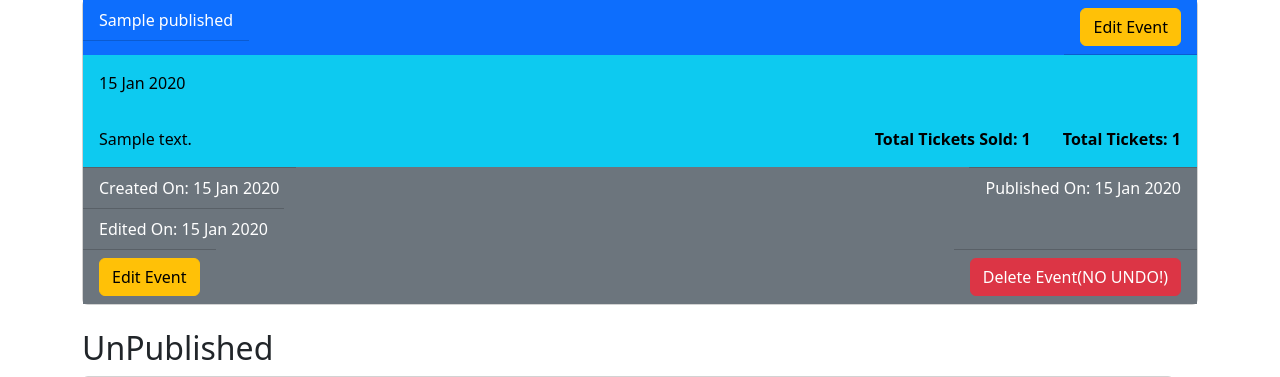
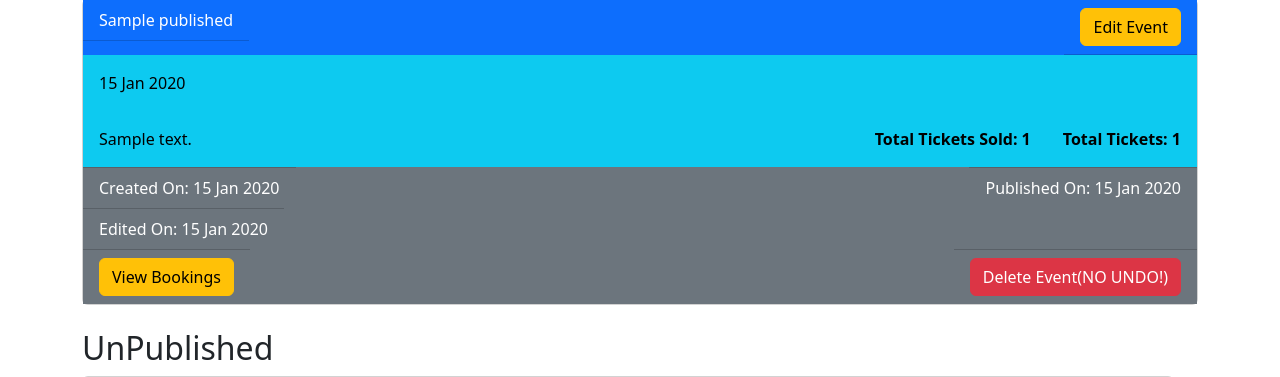
Before and after one commit to cskoster/db_web_midterm, a Node project: template views/organizerHome.ejs in a window 1280 px wide. Shown: the part 343-720 px from the top of the page. Run offline with Node 20 templates, Linux system fonts and the light colour scheme; the template is opened without the code that fills it: most values are stand-ins (such as "Sample title", 1, 10 or a date in 2020); some libraries are stand-ins or nearby versions.

Commit message:
buton works

```diff
--- a/views/organizerHome.ejs
+++ b/views/organizerHome.ejs
@@ -84,9 +84,9 @@
             </div>
             <div class="clearfix bg-secondary">
               <div class="card-footer bg-secondary text-white float-start">
-                <form action="edit_event" method="post">
+                <form action="view_bookings" method="post">
                   <input type="hidden" id="event_<%=data.id%>" name="id" value="<%=data.id%>" />
-                  <button type="submit" class="btn btn-warning">Edit Event</button>
+                  <button type="submit" class="btn btn-warning">View Bookings</button>
                 </form>
               </div>
               <div class="card-footer bg-secondary text-white float-end">
```
